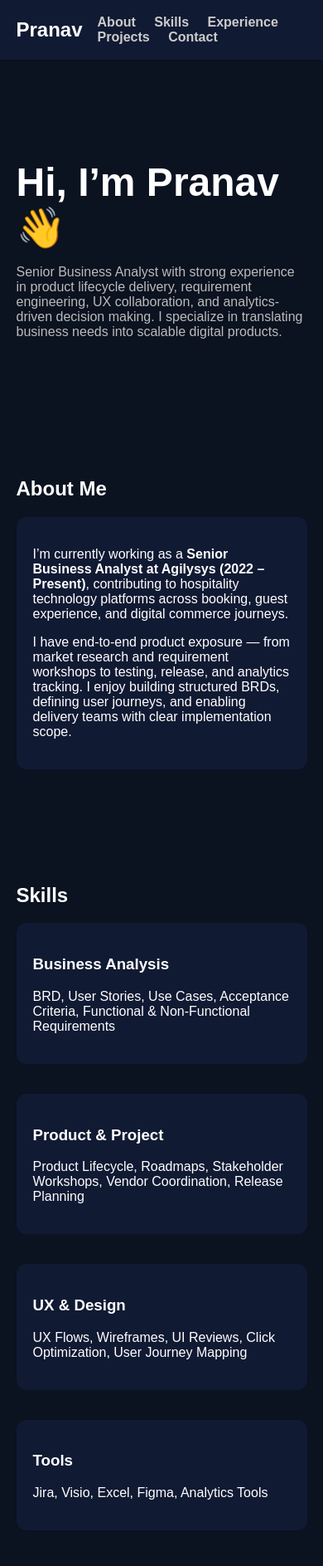
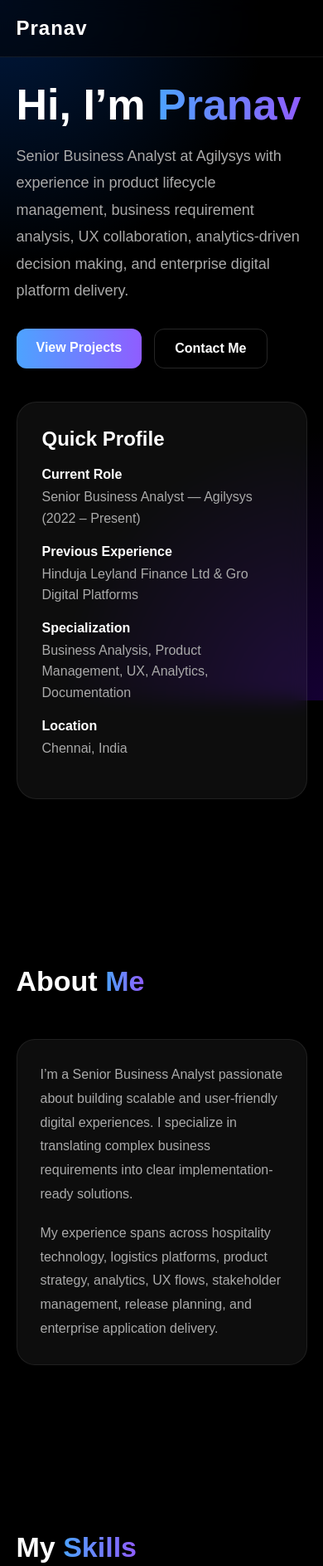
Before and after one commit to sathyapranav0222/mywebsite, a plain HTML site: page index.html in a window 390 px wide. Shown: the top 1887 px of the page at 83% size. Drawn offline with Linux system fonts and the light colour scheme.

Commit message:
Refactor HTML structure and styles for clarity

```diff
--- a/index.html
+++ b/index.html
@@ -1,210 +1,499 @@
 <!doctype html>
 <html lang="en">
 <head>
-<meta charset="utf-8" />
-<meta name="viewport" content="width=device-width, initial-scale=1" />
+  <meta charset="UTF-8" />
+  <meta name="viewport" content="width=device-width, initial-scale=1.0"/>
   <title>Pranav | Senior Business Analyst</title>
 
   <style>
+    *{
+      margin:0;
+      padding:0;
+      box-sizing:border-box;
+    }
+
+    html{
+      scroll-behavior:smooth;
+    }
+
     body{
-  margin:0;
       font-family: Arial, Helvetica, sans-serif;
-  background:#0b1220;
+      background:#000;
+      color:#fff;
+      overflow-x:hidden;
+    }
+
+    /* BACKGROUND */
+    body::before{
+      content:"";
+      position:fixed;
+      inset:0;
+      background:
+        radial-gradient(circle at top left, rgba(0,102,255,.25), transparent 35%),
+        radial-gradient(circle at bottom right, rgba(102,0,255,.2), transparent 35%);
+      z-index:-1;
+    }
+
+    .container{
+      width:90%;
+      max-width:1200px;
+      margin:auto;
+    }
+
+    /* NAVBAR */
+    nav{
+      position:fixed;
+      width:100%;
+      top:0;
+      z-index:999;
+      backdrop-filter: blur(14px);
+      background:rgba(0,0,0,.55);
+      border-bottom:1px solid rgba(255,255,255,.08);
+    }
+
+    .nav-content{
+      display:flex;
+      justify-content:space-between;
+      align-items:center;
+      padding:20px 0;
+    }
+
+    .logo{
+      font-size:24px;
+      font-weight:700;
+      letter-spacing:1px;
+    }
+
+    .nav-links{
+      display:flex;
+      gap:30px;
+    }
+
+    .nav-links a{
+      text-decoration:none;
+      color:#bbb;
+      font-size:15px;
+      transition:.3s;
+    }
+
+    .nav-links a:hover{
       color:#fff;
     }
-.container{
-  width:90%;
-  max-width:1100px;
-  margin:auto;
-}
-header{
-  background:#111a33;
-  padding:18px 0;
-  position:sticky;
-  top:0;
-}
-header h2{margin:0;}
-nav a{
-  color:#ccc;
-  margin-left:18px;
-  text-decoration:none;
-  font-weight:bold;
-}
-nav a:hover{color:#fff;}
 
+    /* HERO */
     .hero{
-  padding:80px 0;
-}
-.hero h1{
-  font-size:48px;
-  margin-bottom:10px;
-}
-.hero p{
-  color:#bbb;
-  max-width:700px;
+      min-height:100vh;
+      display:flex;
+      align-items:center;
+      position:relative;
     }
 
-.section{
-  padding:50px 0;
+    .hero-grid{
+      display:grid;
+      grid-template-columns:1.2fr .8fr;
+      gap:40px;
+      align-items:center;
     }
-.card{
-  background:#111a33;
-  padding:20px;
+
+    .hero-left h1{
+      font-size:72px;
+      line-height:1;
+      margin-bottom:20px;
+    }
+
+    .hero-left h1 span{
+      background:linear-gradient(90deg,#4da3ff,#8f5dff);
+      -webkit-background-clip:text;
+      -webkit-text-fill-color:transparent;
+    }
+
+    .hero-left p{
+      color:#aaa;
+      font-size:18px;
+      line-height:1.8;
+      max-width:650px;
+    }
+
+    .hero-buttons{
+      margin-top:30px;
+      display:flex;
+      gap:15px;
+      flex-wrap:wrap;
+    }
+
+    .btn{
+      padding:14px 24px;
       border-radius:12px;
+      text-decoration:none;
+      font-weight:600;
+      transition:.3s;
+      display:inline-block;
+    }
+
+    .btn-primary{
+      background:linear-gradient(90deg,#4da3ff,#8f5dff);
+      color:#fff;
+    }
+
+    .btn-primary:hover{
+      transform:translateY(-3px);
+    }
+
+    .btn-outline{
+      border:1px solid rgba(255,255,255,.15);
+      color:#fff;
+    }
+
+    .btn-outline:hover{
+      background:rgba(255,255,255,.08);
+    }
+
+    /* HERO CARD */
+    .profile-card{
+      background:rgba(255,255,255,.05);
+      border:1px solid rgba(255,255,255,.08);
+      border-radius:24px;
+      padding:30px;
+      backdrop-filter: blur(12px);
+    }
+
+    .profile-card h3{
+      margin-bottom:20px;
+      font-size:24px;
+    }
+
+    .info-item{
       margin-bottom:18px;
     }
+
+    .info-item h4{
+      margin-bottom:5px;
+      color:#fff;
+    }
+
+    .info-item p{
+      color:#aaa;
+      line-height:1.6;
+    }
+
+    /* SECTION */
+    section{
+      padding:100px 0;
+    }
+
+    .section-title{
+      font-size:42px;
+      margin-bottom:50px;
+    }
+
+    .section-title span{
+      background:linear-gradient(90deg,#4da3ff,#8f5dff);
+      -webkit-background-clip:text;
+      -webkit-text-fill-color:transparent;
+    }
+
+    /* GRID */
     .grid{
       display:grid;
       grid-template-columns:repeat(auto-fit,minmax(280px,1fr));
-  gap:18px;
+      gap:25px;
     }
 
+    /* CARD */
+    .card{
+      background:rgba(255,255,255,.05);
+      border:1px solid rgba(255,255,255,.08);
+      border-radius:22px;
+      padding:28px;
+      transition:.3s;
+      backdrop-filter: blur(10px);
+    }
+
+    .card:hover{
+      transform:translateY(-5px);
+      border-color:rgba(255,255,255,.18);
+    }
+
+    .card h3{
+      margin-bottom:15px;
+      font-size:22px;
+    }
+
+    .card p,
+    .card li{
+      color:#aaa;
+      line-height:1.8;
+    }
+
+    .card ul{
+      padding-left:18px;
+    }
+
+    /* EXPERIENCE */
+    .timeline{
+      display:flex;
+      flex-direction:column;
+      gap:25px;
+    }
+
+    /* CONTACT */
+    .contact-box{
+      text-align:center;
+      padding:50px;
+    }
+
+    .contact-box p{
+      color:#aaa;
+      margin-top:10px;
+      margin-bottom:20px;
+    }
+
+    /* FOOTER */
     footer{
+      padding:40px 0;
       text-align:center;
-  padding:30px 0;
-  border-top:1px solid #222;
-  color:#aaa;
+      border-top:1px solid rgba(255,255,255,.08);
+      color:#777;
+    }
+
+    /* MOBILE */
+    @media(max-width:900px){
+
+      .hero-grid{
+        grid-template-columns:1fr;
+      }
+
+      .hero-left h1{
+        font-size:52px;
+      }
+
+      .nav-links{
+        display:none;
+      }
+
+      .section-title{
+        font-size:34px;
+      }
     }
   </style>
 </head>
 
 <body>
 
-<!-- NAV -->
-<header>
-  <div class="container" style="display:flex;justify-content:space-between;align-items:center;">
-    <h2>Pranav</h2>
+<!-- NAVBAR -->
 <nav>
+  <div class="container nav-content">
+    <div class="logo">Pranav</div>
+
+    <div class="nav-links">
       <a href="#about">About</a>
       <a href="#skills">Skills</a>
       <a href="#experience">Experience</a>
       <a href="#projects">Projects</a>
       <a href="#contact">Contact</a>
+    </div>
+  </div>
 </nav>
-  </div>
-</header>
 
 <!-- HERO -->
-<section class="hero container">
-  <h1>Hi, I’m Pranav 👋</h1>
+<section class="hero">
+  <div class="container hero-grid">
+
+    <div class="hero-left">
+      <h1>
+        Hi, I’m <span>Pranav</span>
+      </h1>
+
       <p>
-    Senior Business Analyst with strong experience in product lifecycle delivery,
-    requirement engineering, UX collaboration, and analytics-driven decision making.
-    I specialize in translating business needs into scalable digital products.
+        Senior Business Analyst at Agilysys with experience in
+        product lifecycle management, business requirement analysis,
+        UX collaboration, analytics-driven decision making,
+        and enterprise digital platform delivery.
       </p>
+
+      <div class="hero-buttons">
+        <a href="#projects" class="btn btn-primary">View Projects</a>
+        <a href="#contact" class="btn btn-outline">Contact Me</a>
+      </div>
+    </div>
+
+    <div class="profile-card">
+      <h3>Quick Profile</h3>
+
+      <div class="info-item">
+        <h4>Current Role</h4>
+        <p>Senior Business Analyst — Agilysys (2022 – Present)</p>
+      </div>
+
+      <div class="info-item">
+        <h4>Previous Experience</h4>
+        <p>Hinduja Leyland Finance Ltd & Gro Digital Platforms</p>
+      </div>
+
+      <div class="info-item">
+        <h4>Specialization</h4>
+        <p>Business Analysis, Product Management, UX, Analytics, Documentation</p>
+      </div>
+
+      <div class="info-item">
+        <h4>Location</h4>
+        <p>Chennai, India</p>
+      </div>
+    </div>
+
+  </div>
 </section>
 
 <!-- ABOUT -->
-<section id="about" class="section container">
-  <h2>About Me</h2>
+<section id="about">
+  <div class="container">
+
+    <h2 class="section-title">
+      About <span>Me</span>
+    </h2>
 
     <div class="card">
       <p>
-      I’m currently working as a <b>Senior Business Analyst at Agilysys (2022 – Present)</b>,
-      contributing to hospitality technology platforms across booking,
-      guest experience, and digital commerce journeys.
+        I’m a Senior Business Analyst passionate about building scalable
+        and user-friendly digital experiences. I specialize in translating
+        complex business requirements into clear implementation-ready solutions.
       </p>
 
+      <br>
+
       <p>
-      I have end-to-end product exposure — from market research and requirement
-      workshops to testing, release, and analytics tracking.
-      I enjoy building structured BRDs, defining user journeys,
-      and enabling delivery teams with clear implementation scope.
+        My experience spans across hospitality technology, logistics platforms,
+        product strategy, analytics, UX flows, stakeholder management,
+        release planning, and enterprise application delivery.
       </p>
+    </div>
+
   </div>
 </section>
 
 <!-- SKILLS -->
-<section id="skills" class="section container">
-  <h2>Skills</h2>
+<section id="skills">
+  <div class="container">
+
+    <h2 class="section-title">
+      My <span>Skills</span>
+    </h2>
 
     <div class="grid">
 
       <div class="card">
         <h3>Business Analysis</h3>
         <p>
-        BRD, User Stories, Use Cases, Acceptance Criteria,
-        Functional & Non-Functional Requirements
+          BRD, User Stories, Acceptance Criteria,
+          Use Cases, Requirement Workshops,
+          Functional Documentation
         </p>
       </div>
 
       <div class="card">
-      <h3>Product & Project</h3>
+        <h3>Product Management</h3>
         <p>
-        Product Lifecycle, Roadmaps, Stakeholder Workshops,
-        Vendor Coordination, Release Planning
+          Product Lifecycle, Release Planning,
+          Stakeholder Coordination,
+          Vendor Management
         </p>
       </div>
 
       <div class="card">
-      <h3>UX & Design</h3>
+        <h3>UX & UI</h3>
         <p>
-        UX Flows, Wireframes, UI Reviews,
-        Click Optimization, User Journey Mapping
+          User Journeys, UX Validation,
+          Flow Mapping, Click Optimization,
+          User-Friendly Design Reviews
         </p>
       </div>
 
       <div class="card">
         <h3>Tools</h3>
         <p>
-        Jira, Visio, Excel, Figma, Analytics Tools
+          Jira, Visio, Excel,
+          Figma, Analytics Platforms,
+          Documentation Tools
         </p>
+      </div>
+
+    </div>
+  </div>
+</section>
+
+<!-- EXPERIENCE -->
+<section id="experience">
+  <div class="container">
+
+    <h2 class="section-title">
+      Work <span>Experience</span>
+    </h2>
+
+    <div class="timeline">
+
+      <div class="card">
+        <h3>Senior Business Analyst — Agilysys</h3>
+        <p><b>2022 – Present</b></p>
+
+        <br>
+
+        <ul>
+          <li>Working on hospitality booking and commerce platforms</li>
+          <li>Driving business requirements and UX scope definition</li>
+          <li>Creating release-ready implementation documentation</li>
+          <li>Collaborating with QA, development, and product teams</li>
+        </ul>
+      </div>
+
+      <div class="card">
+        <h3>Business Analyst / Product Owner</h3>
+        <p><b>Hinduja Leyland Finance Ltd & Gro Digital Platforms</b></p>
+        <p>2019 – 2022</p>
+
+        <br>
+
+        <ul>
+          <li>Conducted market research with 200+ transporters & brokers</li>
+          <li>Created 6000+ pages of BRD documentation</li>
+          <li>Defined UX flows, test cases, and product requirements</li>
+          <li>Managed stakeholder and vendor coordination</li>
+        </ul>
+      </div>
+
     </div>
 
   </div>
 </section>
 
-<!-- EXPERIENCE -->
-<section id="experience" class="section container">
-  <h2>Experience</h2>
+<!-- PROJECTS -->
+<section id="projects">
+  <div class="container">
 
-  <div class="card">
-    <h3>Senior Business Analyst — Agilysys</h3>
-    <p><i>2022 – Present</i></p>
-    <ul>
-      <li>Working on hospitality booking & commerce platforms</li>
-      <li>Driving requirements, UX scope, and integrations</li>
-      <li>Creating delivery-ready documentation for product releases</li>
-    </ul>
-  </div>
-
-  <div class="card">
-    <h3>Business Analyst / Product Owner</h3>
-    <p><i>Hinduja Leyland Finance Ltd & Gro Digital Platforms | 2019 – 2022</i></p>
-    <ul>
-      <li>Conducted market research with 200+ transporters & brokers</li>
-      <li>Created 6000+ pages of business requirement documentation</li>
-      <li>Defined process flows, test cases, and UX journeys</li>
-      <li>Coordinated IT vendors & product teams</li>
-    </ul>
-  </div>
-</section>
-
-<!-- PROJECTS -->
-<section id="projects" class="section container">
-  <h2>Projects</h2>
+    <h2 class="section-title">
+      Featured <span>Projects</span>
+    </h2>
 
     <div class="grid">
 
       <div class="card">
-      <h3>Transporter App</h3>
+        <h3>Transporter Application</h3>
         <p>
-        30+ features • Live product • 150+ users •
-        Enabled 3-click load confirmation
+          30+ features • Live application • 150+ users •
+          Optimized load confirmation process
         </p>
       </div>
 
       <div class="card">
-      <h3>Shipper Application</h3>
+        <h3>Shipper Platform</h3>
         <p>
-        Used for Ashok Leyland outbound transportation
+          Web & mobile platform used for outbound transportation workflows
         </p>
       </div>
 
       <div class="card">
         <h3>Driver Mobile App</h3>
         <p>
-        Fleet & transport enablement with operational tracking
+          Fleet enablement platform with operational tracking workflows
         </p>
       </div>
 
@@ -217,25 +506,42 @@ footer{
 
       <div class="card">
         <h3>Internal Admin Platform</h3>
-      <p>50+ operational management features</p>
+        <p>
+          Operational management application with 50+ enterprise features
+        </p>
+      </div>
+
     </div>
 
   </div>
 </section>
 
 <!-- CONTACT -->
-<section id="contact" class="section container">
-  <h2>Contact</h2>
+<section id="contact">
+  <div class="container">
 
-  <div class="card">
-    <p>Email: sathyapranav0222@gmail.com</p>
-    <p>Phone: +91 9087 13 2272</p>
-    <p>Location: Chennai, India</p>
+    <div class="card contact-box">
+
+      <h2 class="section-title">
+        Let’s <span>Connect</span>
+      </h2>
+
+      <p>
+        Open to collaboration, product discussions,
+        and professional opportunities.
+      </p>
+
+      <a href="mailto:sathyapranav0222@gmail.com" class="btn btn-primary">
+        Email Me
+      </a>
+
+    </div>
+
   </div>
 </section>
 
 <footer>
-  © 2026 Pranav • Hosted on GitHub Pages
+  © 2026 Pranav • Senior Business Analyst
 </footer>
 
 </body>
```
Lines whose indentation alone changed are shown as unchanged.
